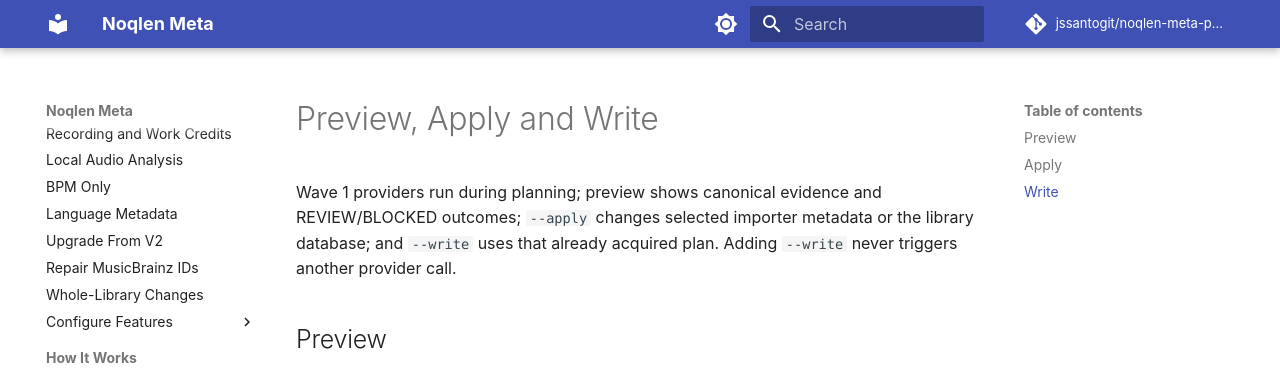
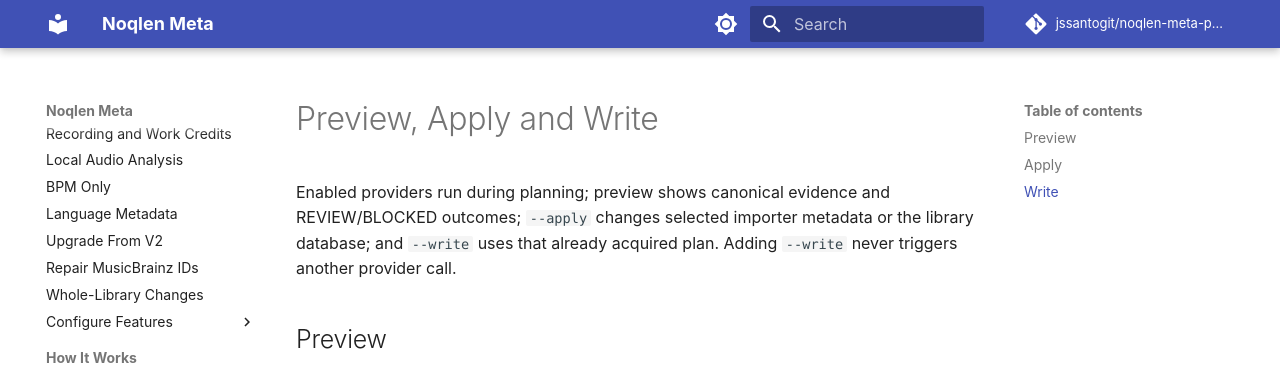
Before and after one commit to jssantogit/noqlen-meta-plugin, an MkDocs documentation site: the page built from site-docs/advanced/preview-apply-write.md, in a window 1280 px wide and 1223 px high. Shown: the top 375 px of the window. Built offline with MkDocs 1.6.1 and Material for MkDocs 9.7.7, drawn with Linux system fonts in a browser that asks for light colours; comment, search, counter and statistics services are not loaded.

Commit message:
docs: align legacy tutorials and technical pages with beginner-first workflow

```diff
--- a/site-docs/advanced/preview-apply-write.md
+++ b/site-docs/advanced/preview-apply-write.md
@@ -1,6 +1,6 @@
 # Preview, Apply and Write
 
-Wave 1 providers run during planning; preview shows canonical evidence and REVIEW/BLOCKED outcomes; `--apply` changes selected importer metadata or the library database; and `--write` uses that already acquired plan. Adding `--write` never triggers another provider call.
+Enabled providers run during planning; preview shows canonical evidence and REVIEW/BLOCKED outcomes; `--apply` changes selected importer metadata or the library database; and `--write` uses that already acquired plan. Adding `--write` never triggers another provider call.
 
 ## Preview
 
```
